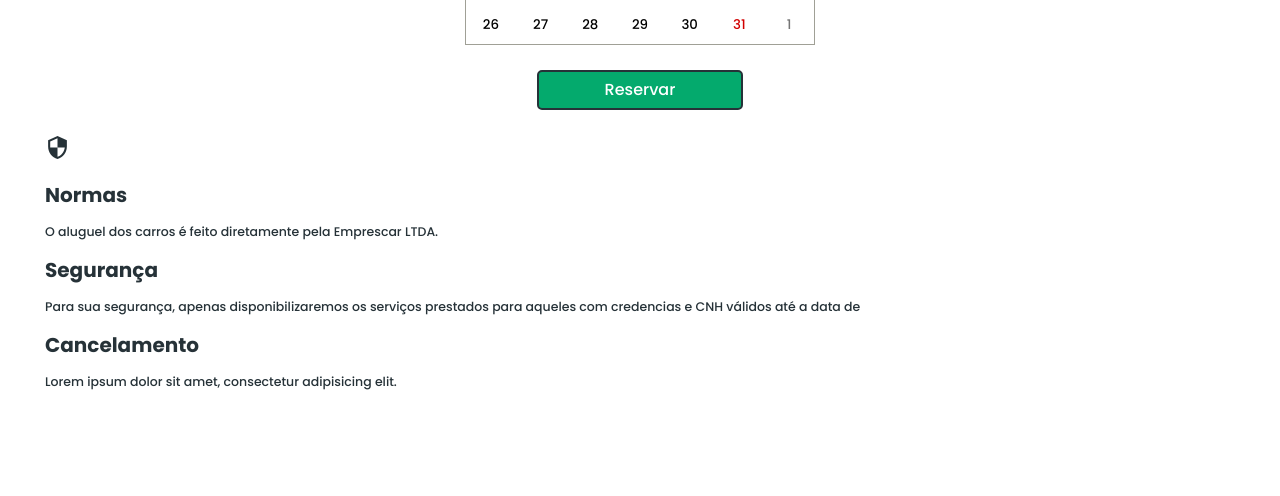
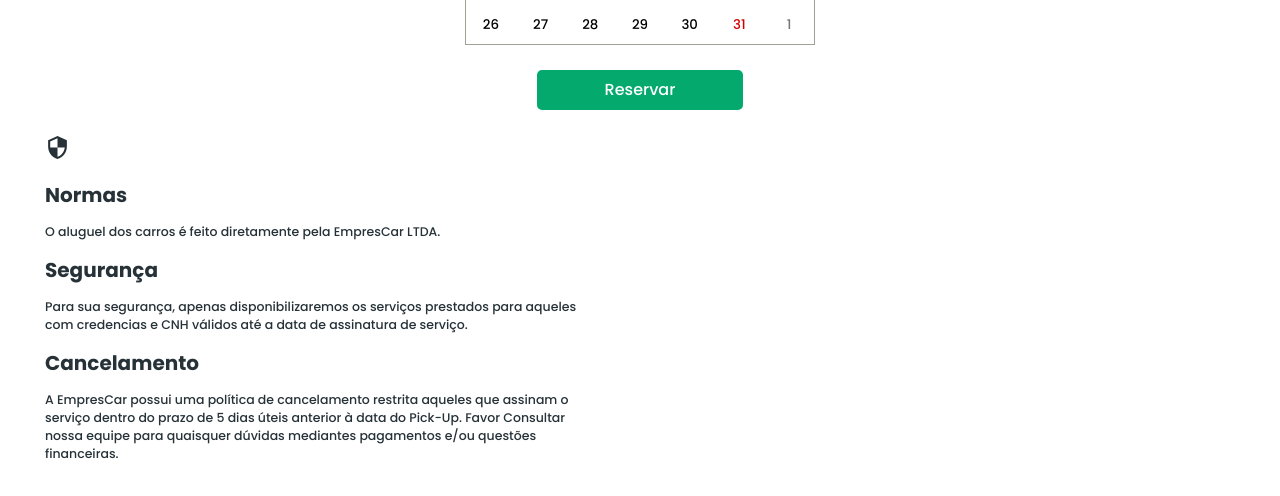
Before and after one commit to vinicius-hayden/rent-a-ride, a React (Vite) app: page /products/1 in a window 1280 px wide. Shown: the part 953-1449 px from the top of the page. Built offline with nearby package versions, Linux system fonts and the light colour scheme; no server answers.

Commit message:
final version

```diff
--- a/index.html
+++ b/index.html
@@ -4,7 +4,7 @@
     <meta charset="UTF-8" />
     <link rel="icon" type="image/svg+xml" href="/car.png" />
     <meta name="viewport" content="width=device-width, initial-scale=1.0" />
-    <title>Emprescar</title>
+    <title>EmpresCar</title>
   </head>
   <body>
     <div id="root"></div>
--- a/src/components/Header/Header.jsx
+++ b/src/components/Header/Header.jsx
@@ -97,7 +97,7 @@ export default function Header() {
             <Link to="/" style={{ textDecoration: 'none' }}>
               <img src={logo} className="header-logo" alt="logo" />
               <div className="header-logo-content">
-                <h1 className="logo-text">Emprescar </h1>
+                <h1 className="logo-text">EmpresCar </h1>
                 <p className="logo-text-description">Liberdade para ir onde quiser</p>
               </div>
             </Link>
--- a/src/components/ProductCityDateRange/ProductCityDateRange.jsx
+++ b/src/components/ProductCityDateRange/ProductCityDateRange.jsx
@@ -9,7 +9,7 @@ import { MdLocationOn } from "react-icons/md";
 import { CardGroup } from "react-bootstrap";
 import { BiArrowBack } from "react-icons/bi";
 import Card from 'react-bootstrap/Card';
-
+import Moment from 'moment';
 import { useParams } from "react-router-dom";
 import "./ProductCityDateRange.scss";
 
@@ -36,7 +36,7 @@ export default function ProductCityDateRange() {
     <>
       <Header />
       <div className="city-title">
-        <h1> Carros Disponíveis no período de {pickupdate} à {dropoffdate} em {cityName}</h1>
+        <h1> Carros Disponíveis no período de {Moment(pickupdate).format('DD/MM/YYYY')} à {Moment(dropoffdate).format('DD/MM/YYYY')} em {cityName}</h1>
         <div className="left">
           <Link to={"/"}>
             <BiArrowBack size={40} color="#FBC02D" className="arrowback" />
--- a/src/components/ProductDateRange/ProductDateRange.jsx
+++ b/src/components/ProductDateRange/ProductDateRange.jsx
@@ -9,7 +9,7 @@ import { MdLocationOn } from "react-icons/md";
 import { CardGroup } from "react-bootstrap";
 import { BiArrowBack } from "react-icons/bi";
 import Card from 'react-bootstrap/Card';
-
+import Moment from 'moment';
 import { useParams } from "react-router-dom";
 import "./ProductDateRange.scss";
 
@@ -34,7 +34,7 @@ export default function ProductDateRange() {
     <>
       <Header />
       <div className="city-title">
-        <h1> Carros Disponíveis no período de {pickupdate} à {dropoffdate}</h1>
+        <h1> Carros Disponíveis no período de {Moment(pickupdate).format('DD/MM/YYYY')} à {Moment(dropoffdate).format('DD/MM/YYYY')}</h1>
         <div className="left">
           <Link to={"/"}>
             <BiArrowBack size={40} color="#FBC02D" className="arrowback" />
--- a/src/components/ProductRental/ProductRental.jsx
+++ b/src/components/ProductRental/ProductRental.jsx
@@ -66,13 +66,13 @@ export default function ProductRental() {
     const pickUpDateTime = `${pickUpDate}T${time}:00.000+00:00`;
     const dropOffDateTime = `${dropOffDate}T${time}:00.000+00:00`;
 
-    var postData =  {
-      pickupDate : `${pickUpDateTime}`,
-      dropoffDate : `${dropOffDateTime}`,
-      product : {
+    var postData = {
+      pickupDate: `${pickUpDateTime}`,
+      dropoffDate: `${dropOffDateTime}`,
+      product: {
         id: idProduct
       },
-      customer : {
+      customer: {
         id: customerId
       }
     }
@@ -236,19 +236,19 @@ export default function ProductRental() {
           <div className="unit-agreement">
             <h1 className="title">Normas</h1>
             <p className="description-agreement">
-              Lorem ipsum dolor sit amet, consectetur adipisicing elit.
+              O aluguel dos carros é feito diretamente pela EmpresCar LTDA.
             </p>
           </div>
           <div className="unit-agreement">
             <h1 className="title">Segurança</h1>
             <p className="description-agreement">
-              Lorem ipsum dolor sit amet, consectetur adipisicing elit.
+              Para sua segurança, apenas disponibilizaremos os serviços prestados para aqueles com credencias e CNH válidos até a data de assinatura de serviço.
             </p>
           </div>
           <div className="unit-agreement">
             <h1 className="title">Cancelamento</h1>
             <p className="description-agreement">
-              Lorem ipsum dolor sit amet, consectetur adipisicing elit.
+              A EmpresCar possui uma política de cancelamento restrita aqueles que assinam o serviço dentro do prazo de 5 dias úteis anterior à data do Pick-Up. Favor Consultar nossa equipe para quaisquer dúvidas mediantes pagamentos e/ou questões financeiras.
             </p>
           </div>
         </div>
--- a/src/components/ProductsDetails/ProductsDetails.jsx
+++ b/src/components/ProductsDetails/ProductsDetails.jsx
@@ -112,19 +112,19 @@ export default function ProductsDetails() {
         <div className="unit-agreement">
           <h1 className="title">Normas</h1>
           <p className="description-agreement">
-            O aluguel dos carros é feito diretamente pela Emprescar LTDA.
+            O aluguel dos carros é feito diretamente pela EmpresCar LTDA.
           </p>
         </div>
         <div className="unit-agreement">
           <h1 className="title">Segurança</h1>
           <p className="description-agreement">
-            Para sua segurança, apenas disponibilizaremos os serviços prestados para aqueles com credencias e CNH válidos até a data de
+            Para sua segurança, apenas disponibilizaremos os serviços prestados para aqueles com credencias e CNH válidos até a data de assinatura de serviço.
           </p>
         </div>
         <div className="unit-agreement">
           <h1 className="title">Cancelamento</h1>
           <p className="description-agreement">
-            Lorem ipsum dolor sit amet, consectetur adipisicing elit.
+            A EmpresCar possui uma política de cancelamento restrita aqueles que assinam o serviço dentro do prazo de 5 dias úteis anterior à data do Pick-Up. Favor Consultar nossa equipe para quaisquer dúvidas mediantes pagamentos e/ou questões financeiras.
           </p>
         </div>
       </div>
--- a/src/components/ProductsDetails/ProductsDetails.scss
+++ b/src/components/ProductsDetails/ProductsDetails.scss
@@ -95,11 +95,10 @@ h1 {
   width: 206px;
   margin: 0 8px;
   font-size: 16px;
-  border-style: solid;
   border-radius: 5px;
-  border-color: #263238;
   background-color: #04aa6d;
   color: #ffffff;
+  border-style: none;
 }
 
 .button-rent:hover {
@@ -119,6 +118,7 @@ h1 {
   color: #263238;
   margin-bottom: 125px;
   margin-left: 45px;
+  width: 550px;
 }
 
 .product-agreement h1 {
--- a/src/components/Search/Search.jsx
+++ b/src/components/Search/Search.jsx
@@ -1,12 +1,14 @@
 import React, { useState, useEffect } from "react";
 import "./Search.scss";
 import moment from "moment";
+import { useNavigate } from "react-router-dom";
 
 export default function Search() {
   const [city, setCity] = useState(['', '']);
   const url = 'http://ec2-54-153-58-52.us-west-1.compute.amazonaws.com:9000/products'
   const today     = moment().format('YYYY-MM-DD');
   const tomorrow  = moment().add(1,'days').format('YYYY-MM-DD')
+  const navigate = useNavigate();
   // const yesterday = moment().add(-1, 'days');
 
   let config = {
@@ -42,12 +44,16 @@ export default function Search() {
 
     if (idFromSelectedCity > 0) {
       if (pickUpDate != '' && dropOffDate != '') {
-        window.location.replace(`/cities/${idFromSelectedCity}/products/dateRange/${pickUpDate}/${dropOffDate}`);
+        navigate(`/cities/${idFromSelectedCity}/products/dateRange/${pickUpDate}/${dropOffDate}`);
         return;
       }
-      window.location.replace(`/cities/${idFromSelectedCity}/products`);
+      navigate(`/cities/${idFromSelectedCity}/products`);
     } else {
-      window.location.replace(`/products/dateRange/${pickUpDate}/${dropOffDate}`);
+      if (pickUpDate == '' && dropOffDate == '') {
+        window.alert('Por favor, inserir pelo menos cidade.')
+        return;
+      }
+      navigate(`/products/dateRange/${pickUpDate}/${dropOffDate}`);
     }
   }
 
```
Also changed, not shown: public/car.png, 6 other files (tests, documents, lock files or other folders). Lines whose indentation alone changed are shown as unchanged.
